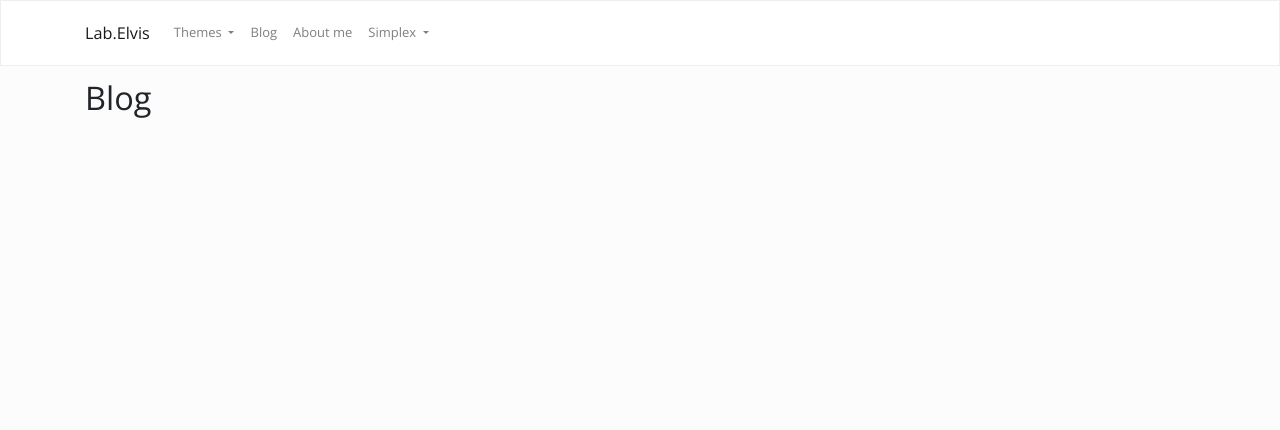
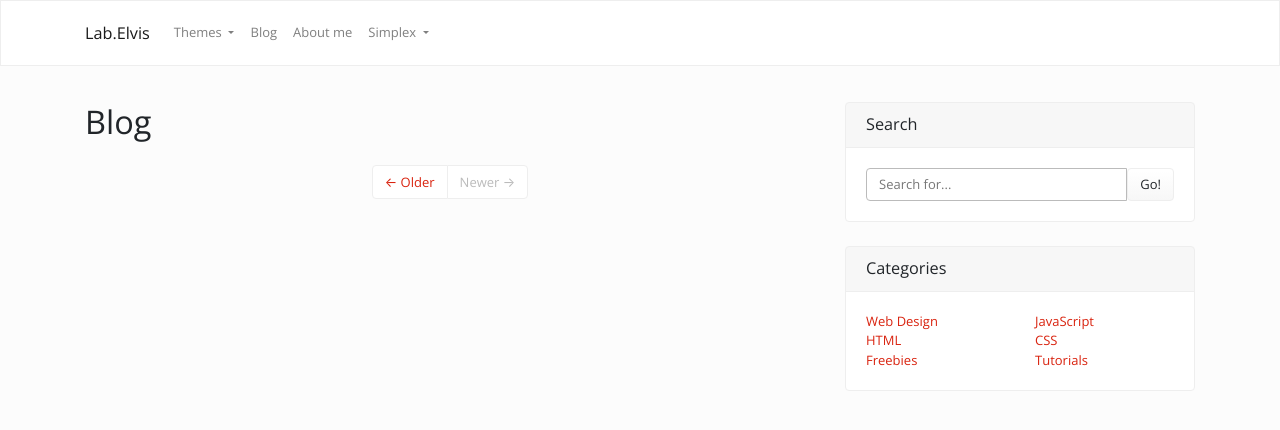
Before and after one commit to yanggari/django_my_website, a Django app: page /blog/ in a window 1280 px wide. Shown: the top 430 px of the page. Run offline with Django 3.2, Linux system fonts and the light colour scheme; data that the repository does not hold is empty; some libraries are stand-ins or nearby versions.

Commit message:
grid on post list

```diff
--- a/blog/templates/blog/post_list.html
+++ b/blog/templates/blog/post_list.html
@@ -74,17 +74,106 @@
 
 
 
+
+
+
+
+
 <div class="container">
     <br/>
     <br/>
     <br/>
     <br/>
-    <h1>Blog</h1>
-    {%for p in object_list%}
-    <h3>{{p.title}}</h3>
-    <h4>{{p.created}} by {{p.author}}</h4>
-    <p>{{p.content}}</p>
-    {%endfor%}
+
+    <div class="row">
+
+        <!-- Blog Entries Column -->
+        <div class="col-md-8">
+
+            <h1 class="my-4">Blog</h1>
+
+            {%for p in object_list%}
+            <!-- Blog Post -->
+            <div class="card mb-4">
+                <img class="card-img-top" src="http://placehold.it/750x300" alt="Card image cap">
+                <div class="card-body">
+                    <h2 class="card-title">{{p.title}}</h2>
+                    <p class="card-text">{{p.content}}</p>
+                    <a href="#" class="btn btn-primary">Read More &rarr;</a>
+                </div>
+                <div class="card-footer text-muted">
+                    Posted on {{p.created}} by
+                    <a href="#">{{p.author}}</a>
+                </div>
+            </div>
+            {%endfor%}
+
+            <!-- Pagination -->
+            <ul class="pagination justify-content-center mb-4">
+                <li class="page-item">
+                    <a class="page-link" href="#">&larr; Older</a>
+                </li>
+                <li class="page-item disabled">
+                    <a class="page-link" href="#">Newer &rarr;</a>
+                </li>
+            </ul>
+
+        </div>
+
+        <!-- Sidebar Widgets Column -->
+        <div class="col-md-4">
+
+            <!-- Search Widget -->
+            <div class="card my-4">
+                <h5 class="card-header">Search</h5>
+                <div class="card-body">
+                    <div class="input-group">
+                        <input type="text" class="form-control" placeholder="Search for...">
+                        <span class="input-group-btn">
+                <button class="btn btn-secondary" type="button">Go!</button>
+              </span>
+                    </div>
+                </div>
+            </div>
+
+            <!-- Categories Widget -->
+            <div class="card my-4">
+                <h5 class="card-header">Categories</h5>
+                <div class="card-body">
+                    <div class="row">
+                        <div class="col-lg-6">
+                            <ul class="list-unstyled mb-0">
+                                <li>
+                                    <a href="#">Web Design</a>
+                                </li>
+                                <li>
+                                    <a href="#">HTML</a>
+                                </li>
+                                <li>
+                                    <a href="#">Freebies</a>
+                                </li>
+                            </ul>
+                        </div>
+                        <div class="col-lg-6">
+                            <ul class="list-unstyled mb-0">
+                                <li>
+                                    <a href="#">JavaScript</a>
+                                </li>
+                                <li>
+                                    <a href="#">CSS</a>
+                                </li>
+                                <li>
+                                    <a href="#">Tutorials</a>
+                                </li>
+                            </ul>
+                        </div>
+                    </div>
+                </div>
+            </div>
+        </div>
+
+    </div>
+    <!-- /.row -->
 </div>
 <!-- Optional JavaScript -->
 <!-- jQuery first, then Popper.js, then Bootstrap JS -->
```
